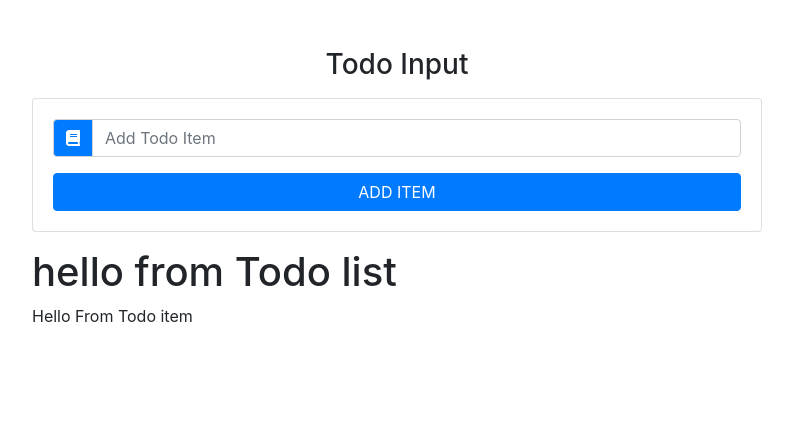
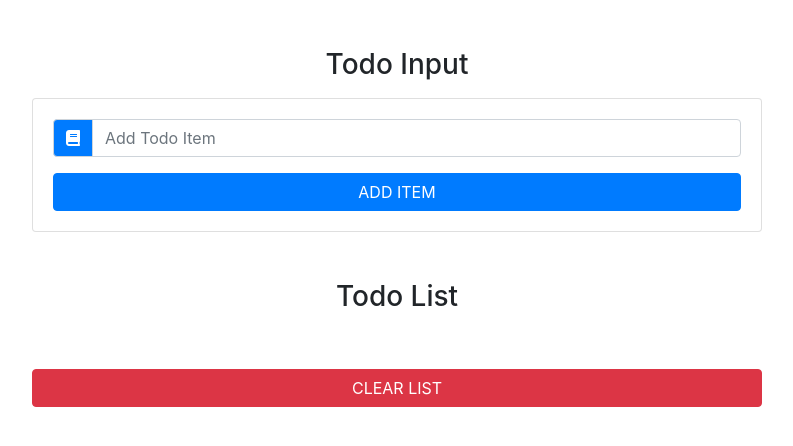
Before and after one commit to satishf889/react-todo-list, a React (Create React App) app: page / in a window 1280 px wide. Shown: the top 446 px of the page, without its empty margins (243-1036 px from the left). Built offline with nearby package versions, Linux system fonts and the light colour scheme.

Commit message:
Structure TodoList and TodoItems.

```diff
--- a/src/App.js
+++ b/src/App.js
@@ -7,25 +7,38 @@
 
 export default class App extends Component {
   state = {
-    items: [
-      { id: 1, title: "wake up" },
-      { id: 2, title: "Make breakfast" },
-    ],
+    items: [],
     id: uuidv4(),
     item: "",
     editItem: false,
   };
 
   handleChange = (e) => {
-    console.log("handle change");
+    this.setState({
+      item: e.target.value,
+    });
   };
 
   handleSubmit = (e) => {
-    console.log("handle submit");
+    e.preventDefault();
+    // console.log("In handlesubmit");
+    const newItem = {
+      id: this.state.id,
+      title: this.state.item,
+    };
+    const updatedItems = [...this.state.items, newItem];
+    this.setState({
+      items: updatedItems,
+      item: "",
+      id: uuidv4(),
+      editItem: false,
+    });
   };
 
   clearList = () => {
-    console.log("Clear list ");
+    this.setState({
+      items: [],
+    });
   };
 
   handleEdit = (id) => {
@@ -33,7 +46,10 @@
   };
 
   handleDelete = (id) => {
-    console.log(` handle delete ${id}`);
+    const filterItems = this.state.items.filter((item) => item.id !== id);
+    this.setState({
+      items: filterItems,
+    });
   };
 
   render() {
--- a/src/components/TodoItem.js
+++ b/src/components/TodoItem.js
@@ -1,7 +1,21 @@
 import React, { Component } from "react";
+import { findByLabelText } from "@testing-library/react";
 
 export default class TodoItem extends Component {
   render() {
-    return <div>Hello From Todo item</div>;
+    const { title, handleDelete, handleEdit } = this.props;
+    return (
+      <li className="list-group-item text-capitalize d-flex justify-content-between my-2">
+        <h6>{title}</h6>
+        <div className="todo-icon">
+          <span className="mx-2 text-success" onClick={handleEdit}>
+            <i className="fas fa-pen"></i>
+          </span>
+          <span className="mx-2 text-danger" onClick={handleDelete}>
+            <i className="fas fa-trash"></i>
+          </span>
+        </div>
+      </li>
+    );
   }
 }
--- a/src/components/TodoList.js
+++ b/src/components/TodoList.js
@@ -1,13 +1,30 @@
 import React, { Component } from "react";
-import Item from "./TodoItem";
+import TodoItem from "./TodoItem";
 
 export default class TodoList extends Component {
   render() {
+    const { items, clearList, handleDelete, handleEdit } = this.props;
     return (
-      <section>
-        <h1>hello from Todo list</h1>
-        <Item />
-      </section>
+      <ul className="list-group my-5">
+        <h3 className="text-capitalize text-center">todo list</h3>
+        {items.map((item) => {
+          return (
+            <TodoItem
+              key={item.id}
+              title={item.title}
+              handleDelete={() => handleDelete(item.id)}
+              handleEdit={() => handleEdit(item.id)}
+            ></TodoItem>
+          );
+        })}
+        <button
+          type="button"
+          className="btn btn-danger btn-block text-uppercase mt-5"
+          onClick={clearList}
+        >
+          Clear List
+        </button>
+      </ul>
     );
   }
 }
```
